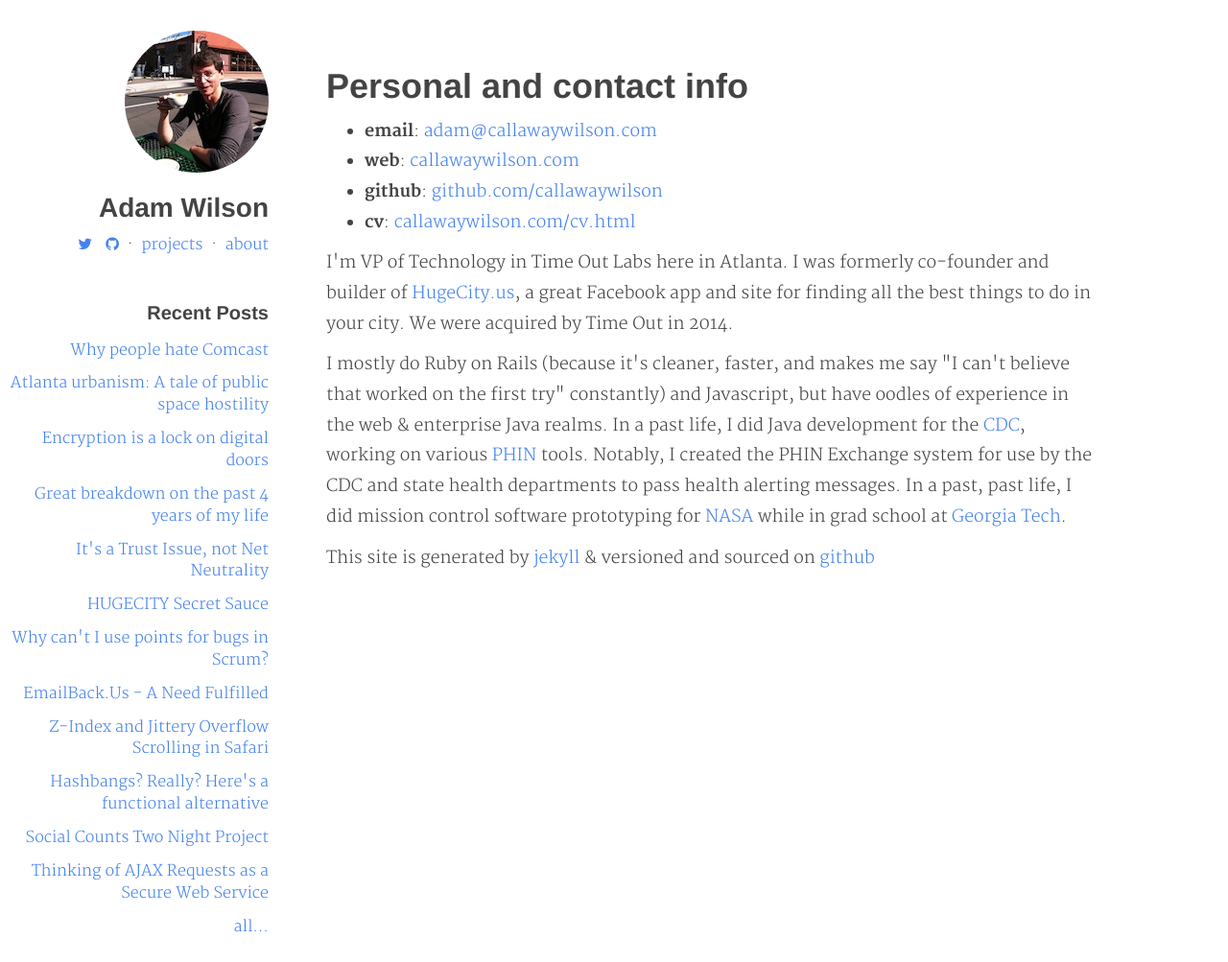
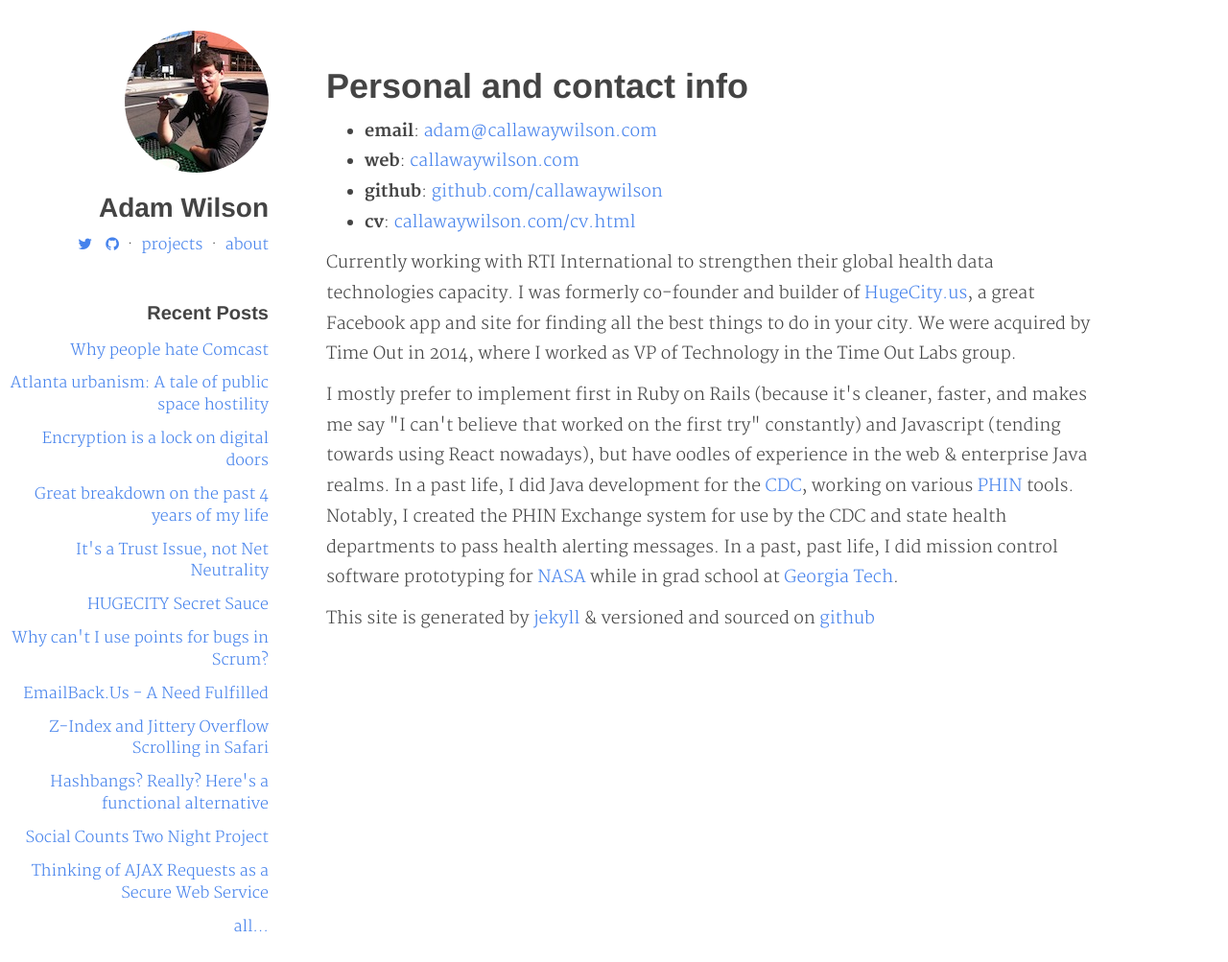
Before and after one commit to callawaywilson/callawaywilson.github.io, a Jekyll site: the page built from about.html, in a window 1280 px wide. Shown: the whole page at 96% size. Built offline with Jekyll 4.4.1, drawn with Linux system fonts in a browser that asks for light colours.

Commit message:
Updated about to include RTI

```diff
--- a/about.html
+++ b/about.html
@@ -14,8 +14,8 @@
 	<li><b>cv</b>: <a href="/cv.html">callawaywilson.com/cv.html</a></li>
 </ul>
 
-<p>I'm VP of Technology in Time Out Labs here in Atlanta.  I was formerly co-founder and builder of <a href="http://hugecity.us">HugeCity.us</a>, a great Facebook app and site for finding all the best things to do in your city.  We were acquired by Time Out in 2014.</p>
+<p>Currently working with RTI International to strengthen their global health data technologies capacity.  I was formerly co-founder and builder of <a href="http://hugecity.us">HugeCity.us</a>, a great Facebook app and site for finding all the best things to do in your city.  We were acquired by Time Out in 2014, where I worked as VP of Technology in the Time Out Labs group.</p>
 
-<p>I mostly do Ruby on Rails (because it's cleaner, faster, and makes me say "I can't believe that worked on the first try" constantly) and Javascript, but have oodles of experience in the web & enterprise Java realms.  In a past life, I did Java development for the <a href="http://cdc.gov">CDC</a>, working on various <a href="http://www.cdc.gov/phin/">PHIN</a> tools.  Notably, I created the PHIN Exchange system for use by the CDC and state health departments to pass health alerting messages.  In a past, past life, I did mission control software prototyping for <a href="http://nasa.gov">NASA</a> while in grad school at <a href="http://gatech.edu">Georgia Tech</a>.</p>
+<p>I mostly prefer to implement first in Ruby on Rails (because it's cleaner, faster, and makes me say "I can't believe that worked on the first try" constantly) and Javascript (tending towards using React nowadays), but have oodles of experience in the web & enterprise Java realms.  In a past life, I did Java development for the <a href="http://cdc.gov">CDC</a>, working on various <a href="http://www.cdc.gov/phin/">PHIN</a> tools.  Notably, I created the PHIN Exchange system for use by the CDC and state health departments to pass health alerting messages.  In a past, past life, I did mission control software prototyping for <a href="http://nasa.gov">NASA</a> while in grad school at <a href="http://gatech.edu">Georgia Tech</a>.</p>
 
 <p>This site is generated by <a href="http://jekyllrb.com">jekyll</a> & versioned and sourced on <a href="http://github.com/callawaywilson/callawaywilson">github</a></p>
--- a/cv.html
+++ b/cv.html
@@ -20,7 +20,7 @@
 <h4 class="leftinfo">RTI International</h4>
 <div class="rightinfo">
   <p>
-    <strong>Health Informaticist</strong>
+    <strong>Health Informaticist, GHD ICT Tech Lead</strong>
     <br/>
     <em>August 2016 - Current : Atlanta, GA</em>
   </p>
```
